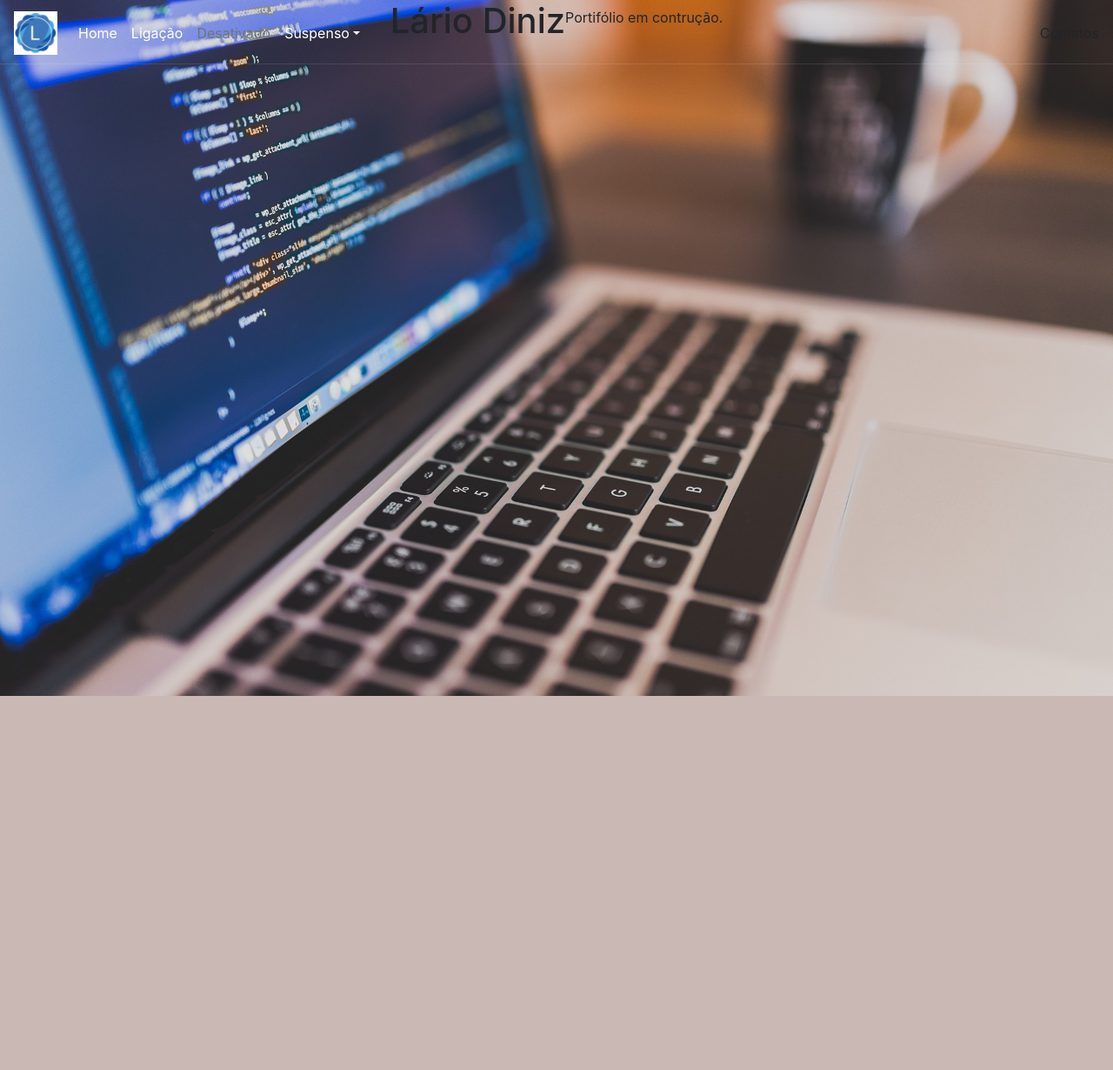
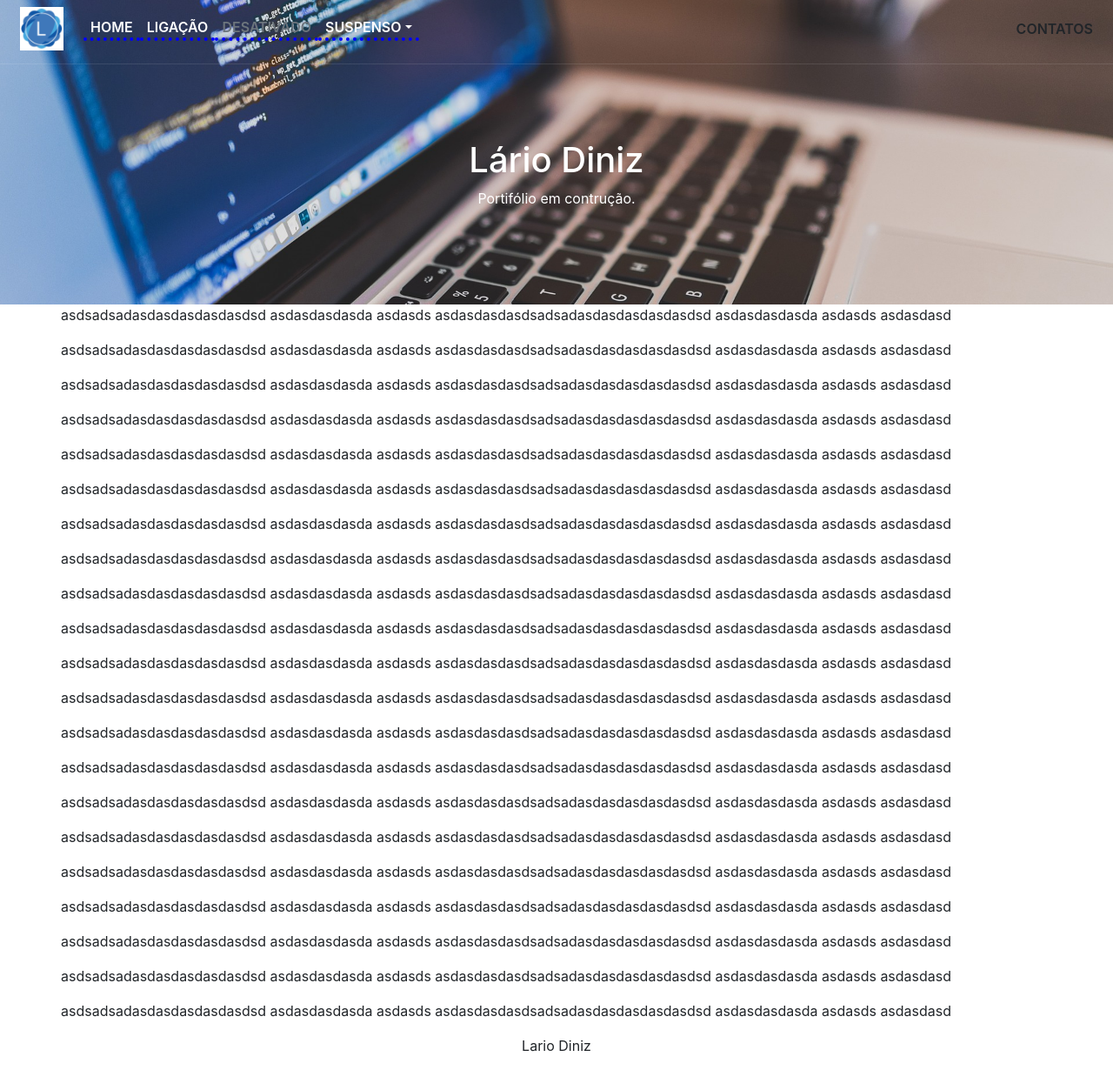
Before and after one commit to lariodiniz/larioApp, a Django app: page / in a window 1280 px wide. Shown: the whole page at 87% size. Before the commit the page ends 800 px from the top, so only its background shows below. Run offline with Django 3.2, Linux system fonts and the light colour scheme; some libraries are stand-ins or nearby versions.

Commit message:
iniciado layout do header

```diff
--- a/core/static/assets/core/style.css
+++ b/core/static/assets/core/style.css
@@ -1,18 +1,27 @@
 .container01{
     position: absolute;
+    height: 350px;
     top: 0;
     right: 0;
     bottom: 0;
     left: 0;
-    overflow: hidden;
     margin: 0;
     background-repeat: no-repeat;
     background-position: center;
     background-size: cover;
     -webkit-backface-visibility: hidden;
     backface-visibility: hidden;
+
 }
 
+.container02{
+    margin-top:350px;
+}
+
+
 #index-container01{
-    top:100px;
+    margin-top:10em;
+    color: #FFF;
+    height: 350px;
+
 }
--- a/core/static/assets/style.css
+++ b/core/static/assets/style.css
@@ -9,7 +9,13 @@
 }
 
 .header a {
-    color: #FFF
+    color: #FFF;
+    display: block;
+    height: 100%;
+    padding: 0 7px;
+    text-transform: uppercase;
+    font-weight: 600;
+
 }
 .header {
     position: fixed;
@@ -21,6 +27,12 @@
     z-index: 1040;
 }
 
+.header li {
+
+  height: 100%;
+    border-bottom: 4px dotted blue;
+}
+
 #header-icone{
     height: 50px;
     width: 50px;
--- a/core/templates/core/index.html
+++ b/core/templates/core/index.html
@@ -12,13 +12,63 @@
 {% endblock %}
 
 {% block container %}
-<div class="container01 overlay overlay-60 oarallax" data-rellax-percentage="0.5"
-     style="background-image: url('{% static 'imgs/core/index01.jpg' %}')">
-    <div class="row justify-content-center align-items-center" id="index-container01">
-        <h1>Lário Diniz</h1>
-        <p>Portifólio em contrução.</p>
+<div class="row">
+
+    <div class="container01" style="background-image: url('{% static 'imgs/core/index01.jpg' %}')">
+         <div class="col-xs-10 col-centered">
+                <div id="index-container01">
+
+                    <h1>Lário Diniz</h1>
+                    <p>Portifólio em contrução.</p>
+                </div>
+            </div>
     </div>
 
 </div>
 
+<div class="row container02">
+    <p>asdsadsadasdasdasdasdasdsd asdasdasdasda asdasds asdasdasd</p>
+    <p>asdsadsadasdasdasdasdasdsd asdasdasdasda asdasds asdasdasd</p>
+    <p>asdsadsadasdasdasdasdasdsd asdasdasdasda asdasds asdasdasd</p>
+    <p>asdsadsadasdasdasdasdasdsd asdasdasdasda asdasds asdasdasd</p>
+    <p>asdsadsadasdasdasdasdasdsd asdasdasdasda asdasds asdasdasd</p>
+    <p>asdsadsadasdasdasdasdasdsd asdasdasdasda asdasds asdasdasd</p>
+    <p>asdsadsadasdasdasdasdasdsd asdasdasdasda asdasds asdasdasd</p>
+    <p>asdsadsadasdasdasdasdasdsd asdasdasdasda asdasds asdasdasd</p>
+    <p>asdsadsadasdasdasdasdasdsd asdasdasdasda asdasds asdasdasd</p>
+    <p>asdsadsadasdasdasdasdasdsd asdasdasdasda asdasds asdasdasd</p>
+    <p>asdsadsadasdasdasdasdasdsd asdasdasdasda asdasds asdasdasd</p>
+<p>asdsadsadasdasdasdasdasdsd asdasdasdasda asdasds asdasdasd</p>
+        <p>asdsadsadasdasdasdasdasdsd asdasdasdasda asdasds asdasdasd</p>
+        <p>asdsadsadasdasdasdasdasdsd asdasdasdasda asdasds asdasdasd</p>
+    <p>asdsadsadasdasdasdasdasdsd asdasdasdasda asdasds asdasdasd</p>
+    <p>asdsadsadasdasdasdasdasdsd asdasdasdasda asdasds asdasdasd</p>
+    <p>asdsadsadasdasdasdasdasdsd asdasdasdasda asdasds asdasdasd</p>
+    <p>asdsadsadasdasdasdasdasdsd asdasdasdasda asdasds asdasdasd</p>
+    <p>asdsadsadasdasdasdasdasdsd asdasdasdasda asdasds asdasdasd</p>
+    <p>asdsadsadasdasdasdasdasdsd asdasdasdasda asdasds asdasdasd</p>
+    <p>asdsadsadasdasdasdasdasdsd asdasdasdasda asdasds asdasdasd</p>
+    <p>asdsadsadasdasdasdasdasdsd asdasdasdasda asdasds asdasdasd</p>
+    <p>asdsadsadasdasdasdasdasdsd asdasdasdasda asdasds asdasdasd</p>
+    <p>asdsadsadasdasdasdasdasdsd asdasdasdasda asdasds asdasdasd</p>
+    <p>asdsadsadasdasdasdasdasdsd asdasdasdasda asdasds asdasdasd</p>
+<p>asdsadsadasdasdasdasdasdsd asdasdasdasda asdasds asdasdasd</p>
+        <p>asdsadsadasdasdasdasdasdsd asdasdasdasda asdasds asdasdasd</p>
+        <p>asdsadsadasdasdasdasdasdsd asdasdasdasda asdasds asdasdasd</p>
+        <p>asdsadsadasdasdasdasdasdsd asdasdasdasda asdasds asdasdasd</p>
+    <p>asdsadsadasdasdasdasdasdsd asdasdasdasda asdasds asdasdasd</p>
+    <p>asdsadsadasdasdasdasdasdsd asdasdasdasda asdasds asdasdasd</p>
+    <p>asdsadsadasdasdasdasdasdsd asdasdasdasda asdasds asdasdasd</p>
+    <p>asdsadsadasdasdasdasdasdsd asdasdasdasda asdasds asdasdasd</p>
+    <p>asdsadsadasdasdasdasdasdsd asdasdasdasda asdasds asdasdasd</p>
+    <p>asdsadsadasdasdasdasdasdsd asdasdasdasda asdasds asdasdasd</p>
+    <p>asdsadsadasdasdasdasdasdsd asdasdasdasda asdasds asdasdasd</p>
+    <p>asdsadsadasdasdasdasdasdsd asdasdasdasda asdasds asdasdasd</p>
+    <p>asdsadsadasdasdasdasdasdsd asdasdasdasda asdasds asdasdasd</p>
+    <p>asdsadsadasdasdasdasdasdsd asdasdasdasda asdasds asdasdasd</p>
+<p>asdsadsadasdasdasdasdasdsd asdasdasdasda asdasds asdasdasd</p>
+        <p>asdsadsadasdasdasdasdasdsd asdasdasdasda asdasds asdasdasd</p>
+        <p>asdsadsadasdasdasdasdasdsd asdasdasdasda asdasds asdasdasd</p>
+</div>
+
 {% endblock %}
```
